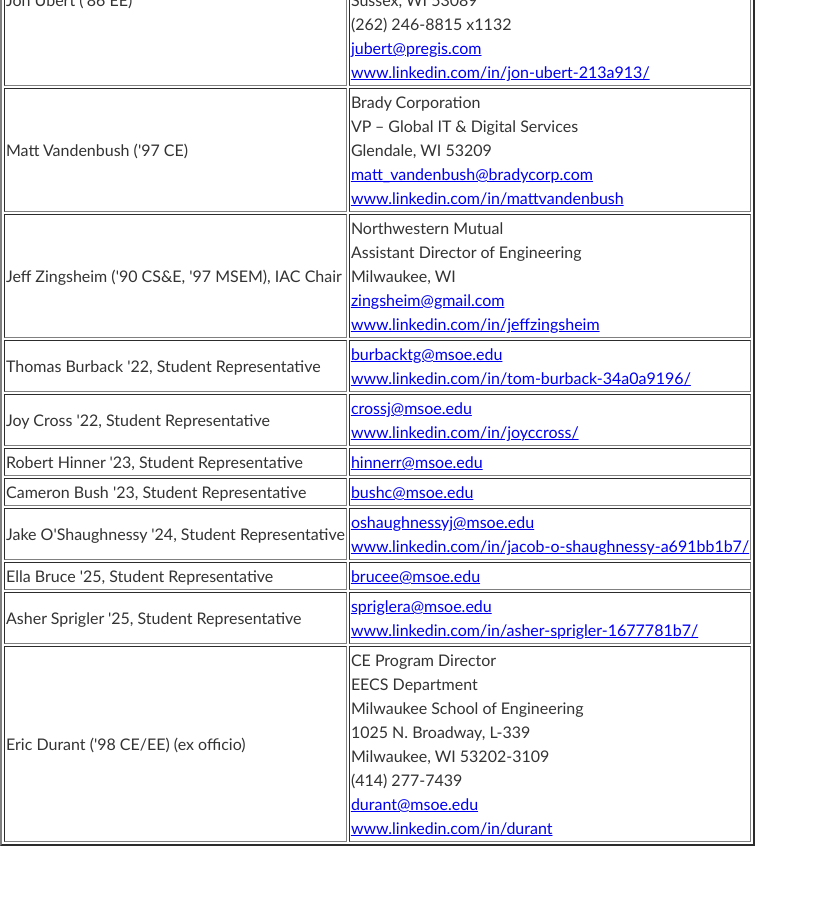
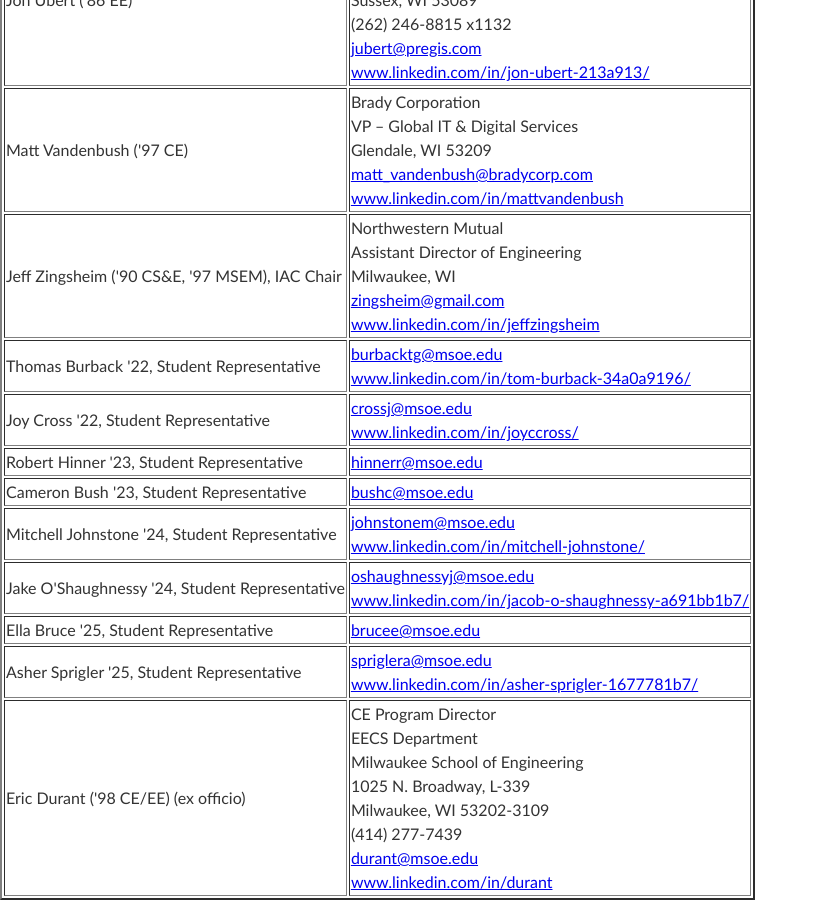
Before and after one commit to edurant/edurant.github.io, a Jekyll site: the page built from ceiac/members.html, in a window 1280 px wide and 900 px high, scrolled down 2887 px. Shown: the whole window, without its empty margins (0-818 px from the left). Built offline with Jekyll 4.4.1, drawn with Linux system fonts in a browser that asks for light colours; before the commit the page ends 3733 px from its top, so only the background shows below that.

Commit message:
ce iac: +johnstone

```diff
--- a/ceiac/members.html
+++ b/ceiac/members.html
@@ -188,6 +188,11 @@ Mr. Lon Bushweiler (Plexus), Dr. Eric Durant (MSOE), Mr. Bryce Ferguson (Rockwel
   <td><a href="mailto:bushc@msoe.edu">bushc@msoe.edu</a></td>
 </tr>
 <tr>
+  <td>Mitchell Johnstone '24, Student Representative</td>
+  <td><a href="mailto:johnstonem@msoe.edu">johnstonem@msoe.edu</a><br/>
+      <a href="https://www.linkedin.com/in/mitchell-johnstone/">www.linkedin.com/in/mitchell-johnstone/</a></td>
+</tr>
+<tr>
   <td>Jake O'Shaughnessy '24, Student Representative</td>
   <td><a href="mailto:oshaughnessyj@msoe.edu">oshaughnessyj@msoe.edu</a><br/>
       <a href="https://www.linkedin.com/in/jacob-o-shaughnessy-a691bb1b7/">www.linkedin.com/in/jacob-o-shaughnessy-a691bb1b7/</a></td>
```
